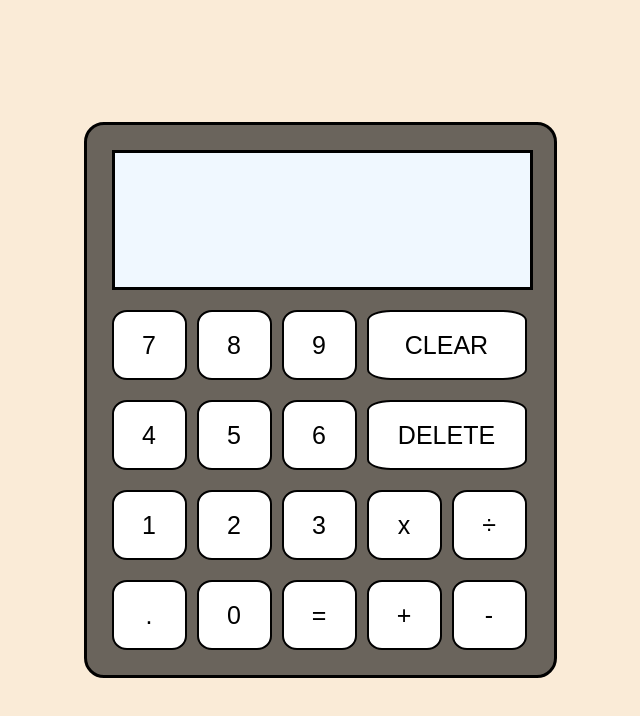
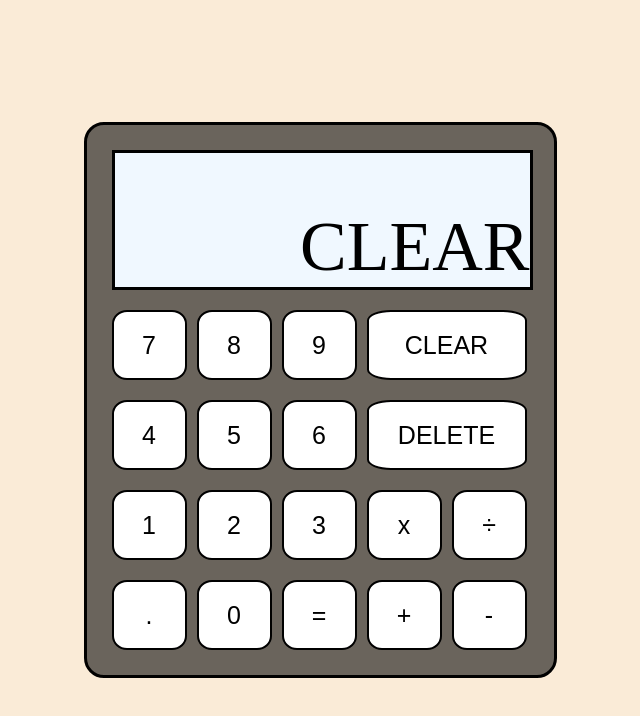
Before and after one commit to lthd2403/Calculator, a plain HTML site: page index.html in a window 1280 px wide. Both pictures are taken after a click on the button "CLEAR". Shown: the whole page, without its empty margins (320-960 px from the left). Drawn offline with Linux system fonts and the light colour scheme.

Commit message:
Show content in screen

```diff
--- a/index.html
+++ b/index.html
@@ -5,23 +5,23 @@
     <meta name="viewport" content="width=device-width, initial-scale=1.0">
     <title>Calculator</title>
     <link rel="stylesheet" href="style.css">
-    <script src="main.js" ></script>
+    <script src="main.js"></script>
 </head>
 <body>
     <div class="container">
-        <div class="screen"></div>
+        <div id="screen">0</div>
 
         <div class="firstContainer">
             <button class="basic">7</button>
             <button class="basic">8</button>
             <button class="basic">9</button>
-            <button class="clearButton basic">CLEAR</button>
+            <button class="clearButton">CLEAR</button>
         </div>
         <div class="secondContainer">
             <button class="basic">4</button>
             <button class="basic">5</button>
             <button class="basic">6</button>
-            <button class="deleteButton basic">DELETE</button>
+            <button class="deleteButton">DELETE</button>
         </div>
         <div class="thirdContainer">
             <button class="basic">1</button>
@@ -37,8 +37,5 @@
             <button class="basic">+</button>
             <button class="basic">-</button>
         </div>
-
-    </div>
-
 </body>
 </html>
--- a/main.js
+++ b/main.js
@@ -0,0 +1,14 @@
+document.addEventListener('DOMContentLoaded', function () {
+    const screen = document.querySelector('#screen');
+    const allButtons = document.querySelectorAll('button');
+    console.log(allButtons);
+
+
+    allButtons.forEach(button => button.addEventListener('click', () => {
+        if (screen.textContent === '0') {
+            screen.textContent = "";
+        };
+
+        screen.textContent += button.textContent;
+    }));
+});
--- a/style.css
+++ b/style.css
@@ -22,12 +22,16 @@ body {
 
 }
 
-.screen {
+#screen {
     display: flex;
     border: 3px solid rgb(0, 0, 0);
+    font-size: 70px;
     height: 150px;
     width: 415px;
     background-color: aliceblue;
+    justify-content: right;
+    align-items: end;
+
 }
 
 .clearButton,
@@ -53,11 +57,11 @@ button {
 }
 
 button:hover {
-    background-color: rgba(189, 220, 216, 0.9); /* Darken the background color by 10% on hover */
+    background-color: rgba(189, 220, 216, 0.9); /* Darken the button background color by 10% on hover */
   }
 
 button:active {
-    background-color: rgba(189, 220, 216, 0.5);
+    background-color: rgba(189, 220, 216, 0.5);  /* Darken the button background color by 50% on active */
 }
 
 .firstContainer {
```
